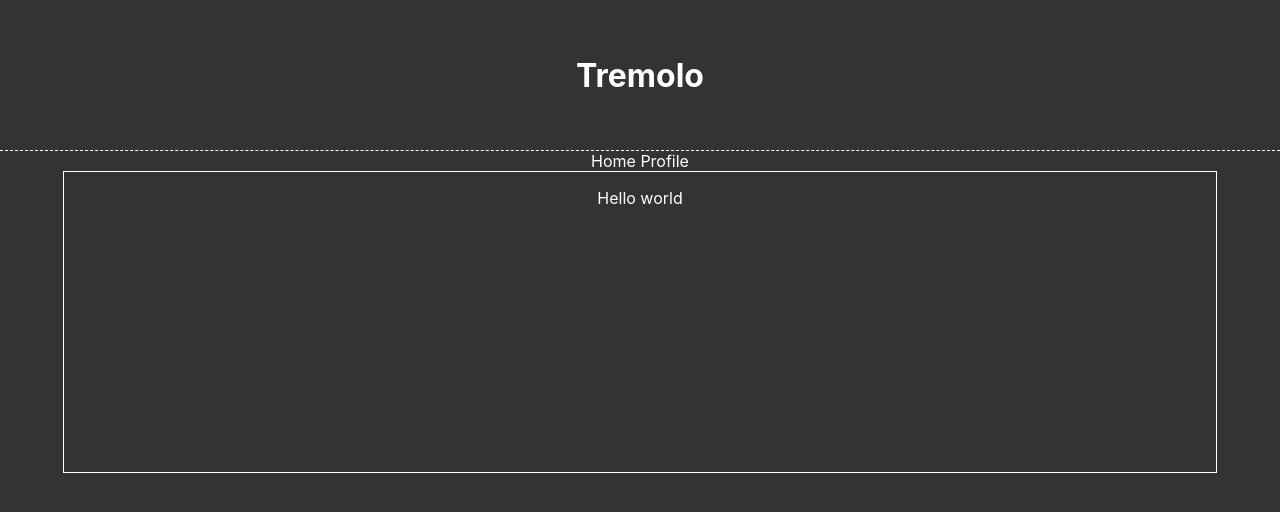
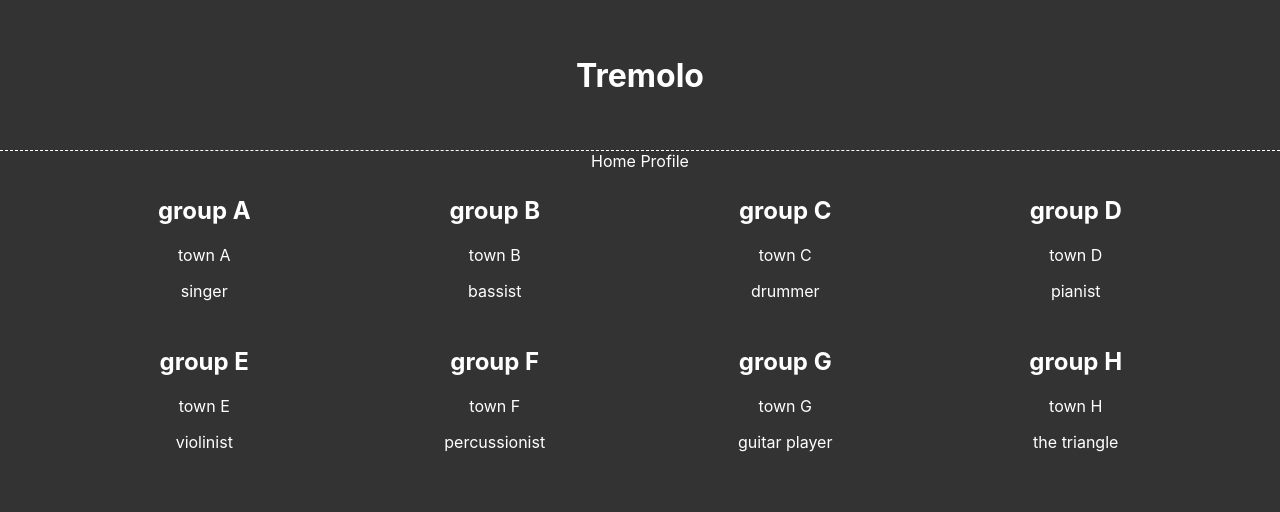
Before and after one commit to Mrs-DJ/tremolo, a Svelte app: page / in a window 1280 px wide. Shown: the top 512 px of the page. Built offline with nearby package versions, Linux system fonts and the light colour scheme.

Commit message:
article component added, displayed within a grid

```diff
--- a/src/components/AdvertCard.svelte
+++ b/src/components/AdvertCard.svelte
@@ -0,0 +1,11 @@
+<script>
+    export let group;
+    export let location;
+    export let role;
+</script>
+
+<div>
+    <h2>{group}</h2>
+    <p>{location}</p>
+    <p>{role}</p>
+</div>
--- a/src/components/Adverts.svelte
+++ b/src/components/Adverts.svelte
@@ -1,18 +1,22 @@
 <script>
-  import { adverts } from "../../__testdata.json";
-
-  console.log(adverts);
+	import { adverts } from "../../__testdata.json";
+	import AdvertCard from "./AdvertCard.svelte";
 </script>
 
 <section>
-  <p>Hello world</p>
+	{#each adverts as {group, location, role}}
+	<AdvertCard {group} {location} {role}/>
+
+	{/each}
 </section>
 
 <style>
-  section {
-    max-width: 90vw;
-    border: 1px solid white;
-    margin: auto;
-    height: 300px;
-  }
+	section {
+		display: grid;
+		grid-template-columns: repeat(auto-fit, minmax(250px, 1fr));
+		grid-gap: 10px;
+	    padding: 5px;
+		max-width: 90vw;
+		margin: auto;
+	}
 </style>
```
